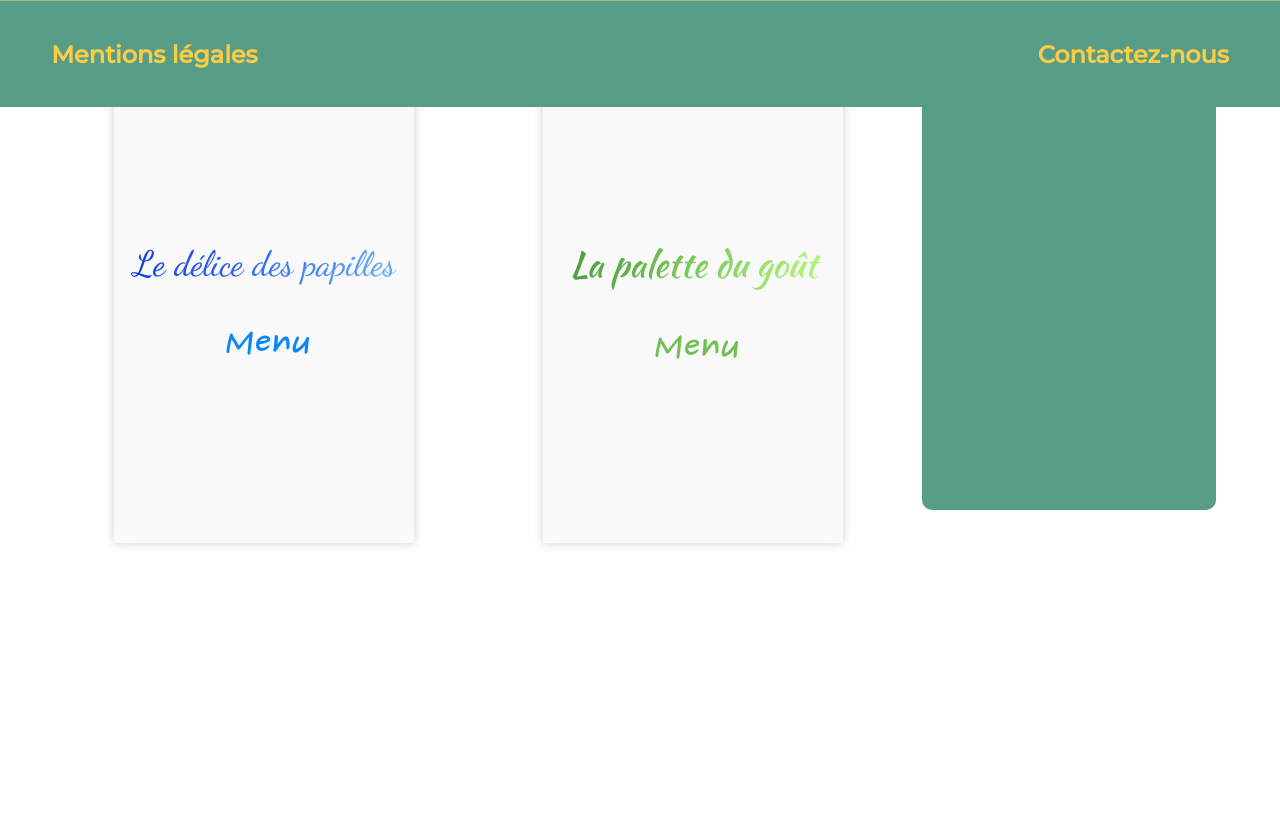
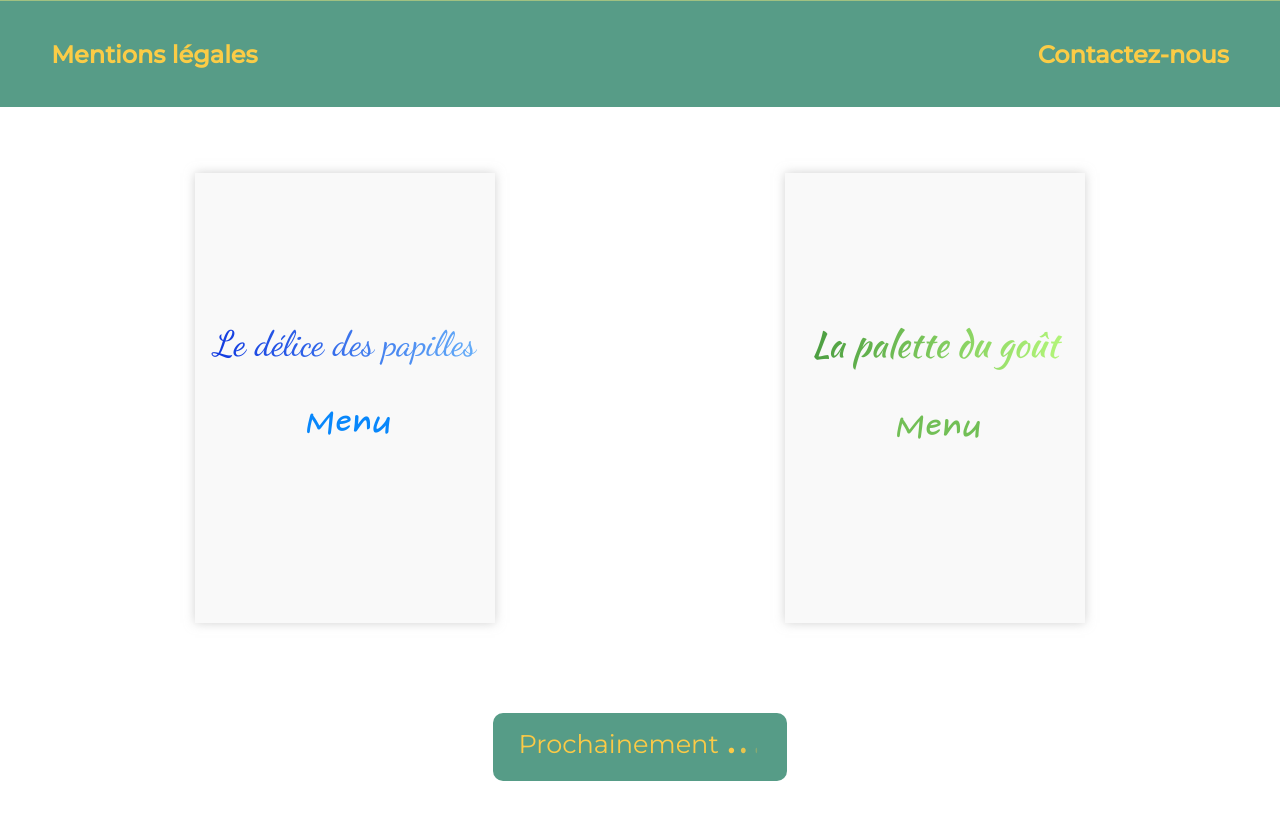
Before and after one commit to Juls-mc/OhMyFood, a plain HTML site: page index.html in a window 1280 px wide. Shown: the part 693-1512 px from the top of the page. Before the commit the page ends 1336 px from the top, so only its background shows below. Drawn offline with Linux system fonts and the light colour scheme; a web font is replaced by a local one.

Commit message:
ajustement des marges responsive

```diff
--- a/style.css
+++ b/style.css
@@ -181,7 +181,7 @@ a {
 .soon {
     display: flex;
     justify-content: center;
-    margin-bottom: 60px;
+    margin: 60px;
 }
 
 .dot_1,
@@ -974,7 +974,8 @@ span {
     .menu_2,
     .menu_3,
     .menu_4 {
-        margin: 50px;
+        margin: 100px;
+        margin-bottom: 30px;
         width: 300px;
         height: 450px;
     }
```
Also changed, not shown: index.html (+1 -0 lines).
